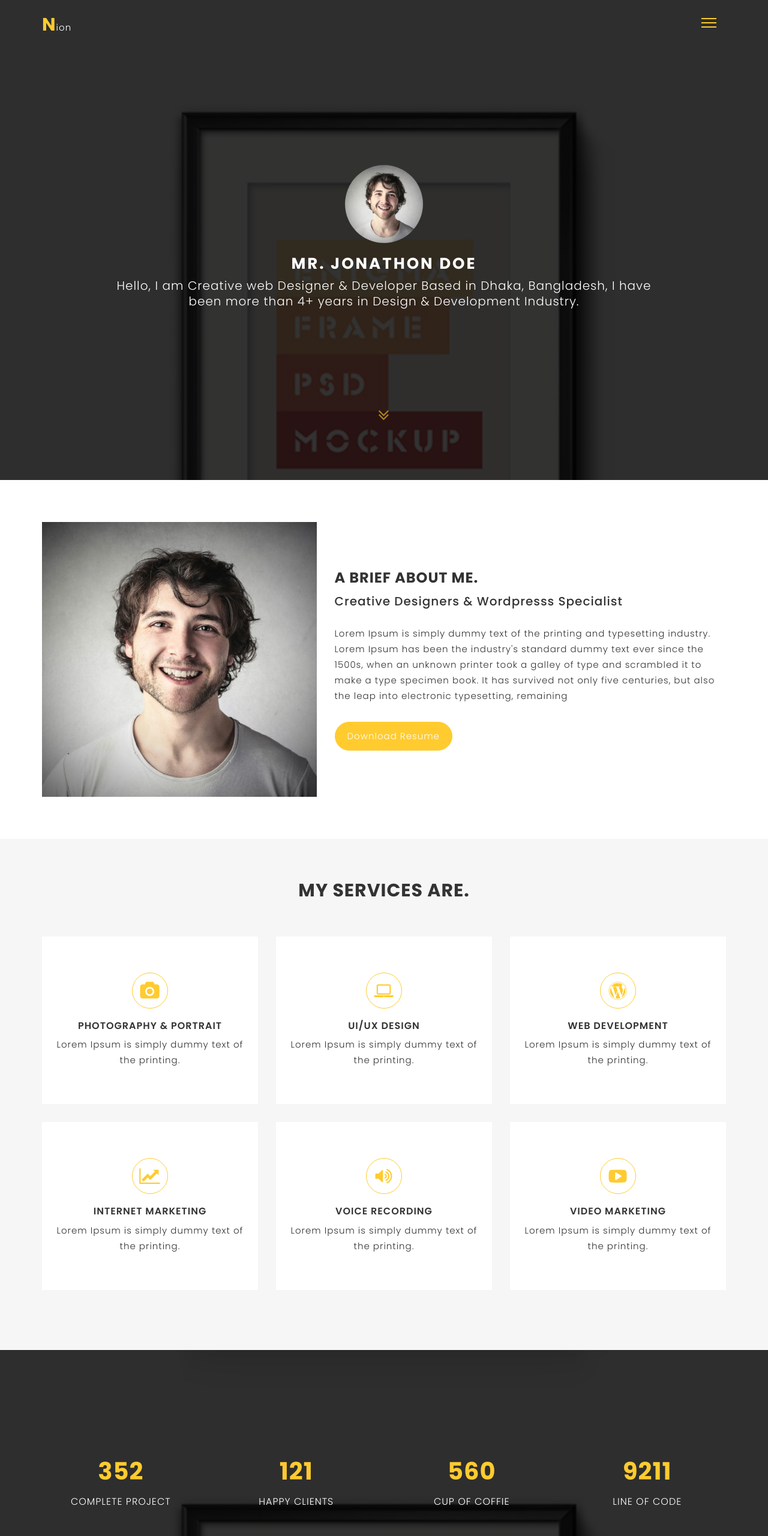
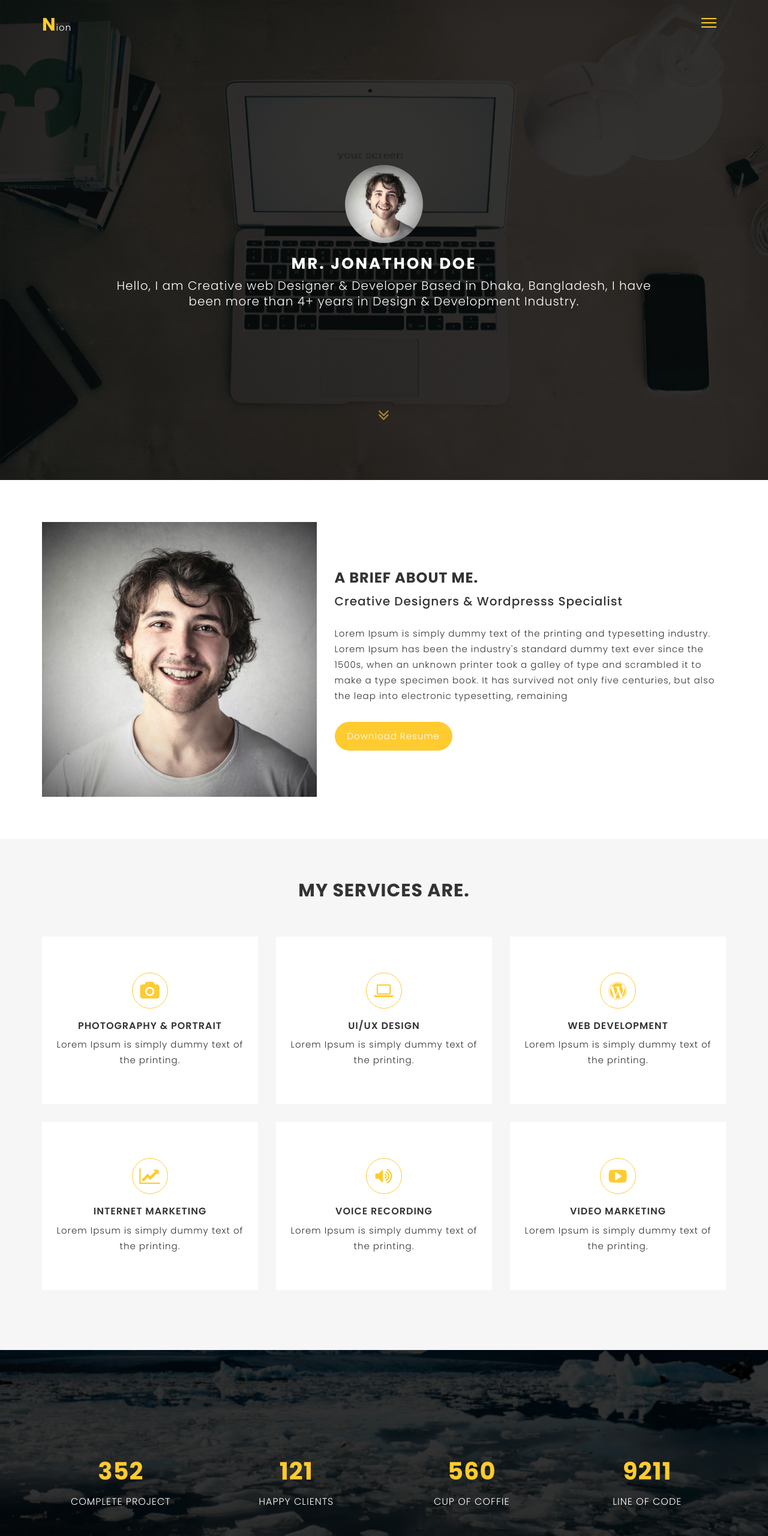
Before and after one commit to mmizanrhn/Landing-Page--Nion, a plain HTML site: page index.html in a window 1280 px wide. Shown: the top 2560 px of the page at 60% size. Drawn offline with nearby package versions, Linux system fonts and the light colour scheme; some packages are replaced by stand-ins of ours.

Commit message:
Nion Website

```diff
--- a/assets/css/custom.css
+++ b/assets/css/custom.css
@@ -195,7 +195,7 @@ fieldset {
 .welcome-image-area {
     position: relative;
     height: 100%;
-    background: url(../images/2.jpg);
+    background: url(../images/blog-macbook-air-2.jpg);
     background-size: cover;
     z-index: 1;
 }
@@ -738,7 +738,7 @@ fieldset {
 .complete-project-area {
     padding: 160px 0px;
     position: relative;
-    background: url(../images/2.jpg);
+    background: url(../images/Glaciers.jpg);
     background-size: cover;
     z-index: 1;
     background-attachment: fixed;
@@ -970,7 +970,7 @@ ul.work li.active {
 .testimonial-area {
     padding: 100px 0px;
     position: relative;
-    background: url(../images/3.jpg);
+    background: url(../images/osanimation.jpg);
     background-position: center center;
     background-size: cover;
     background-attachment: fixed;
```
Also changed, not shown: assets/js/scripts.js (+0 -8 lines), index.html (+3 -8 lines), assets/images/Glaciers.jpg (added), assets/images/blog-macbook-air-2.jpg (added), assets/images/osanimation.jpg (added).
